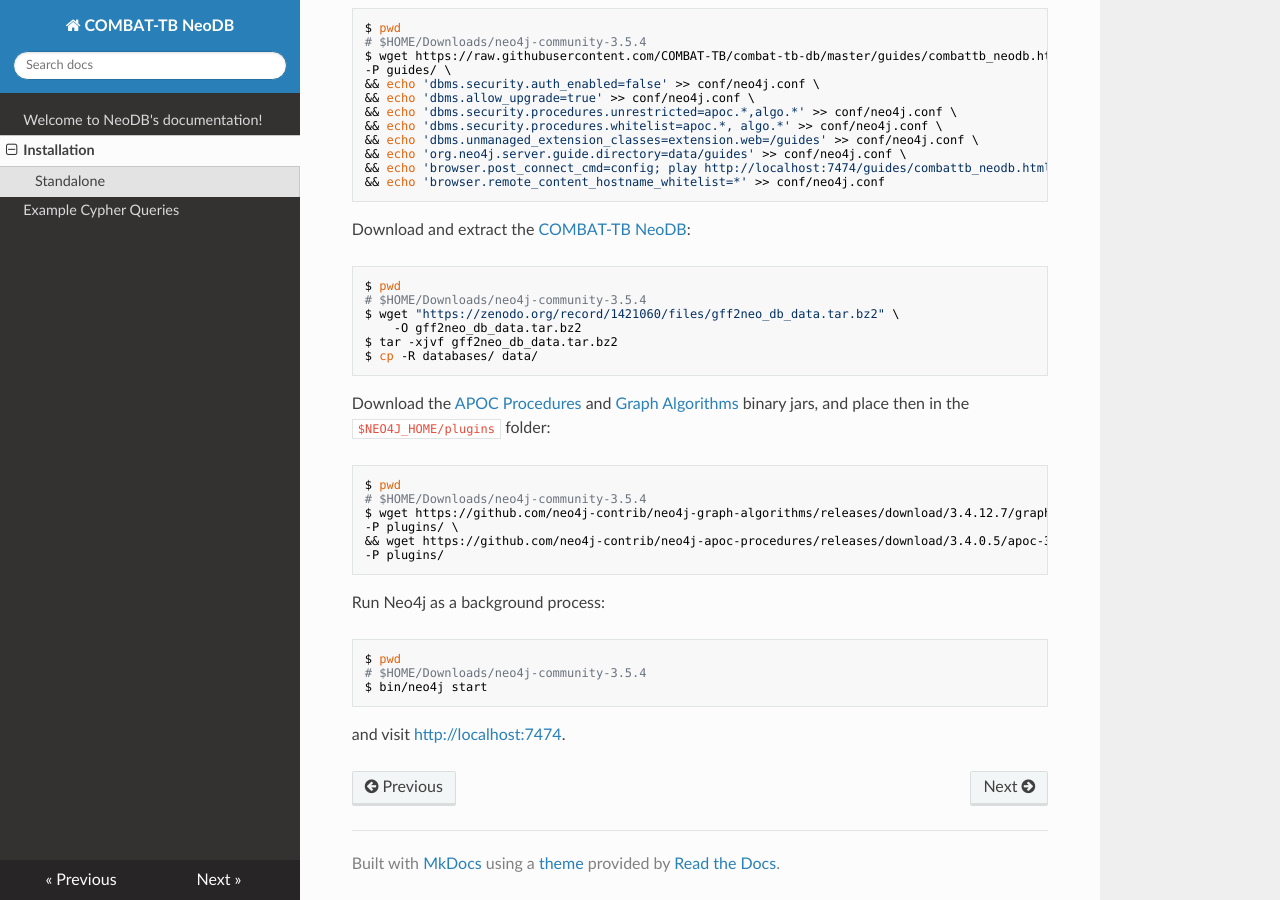
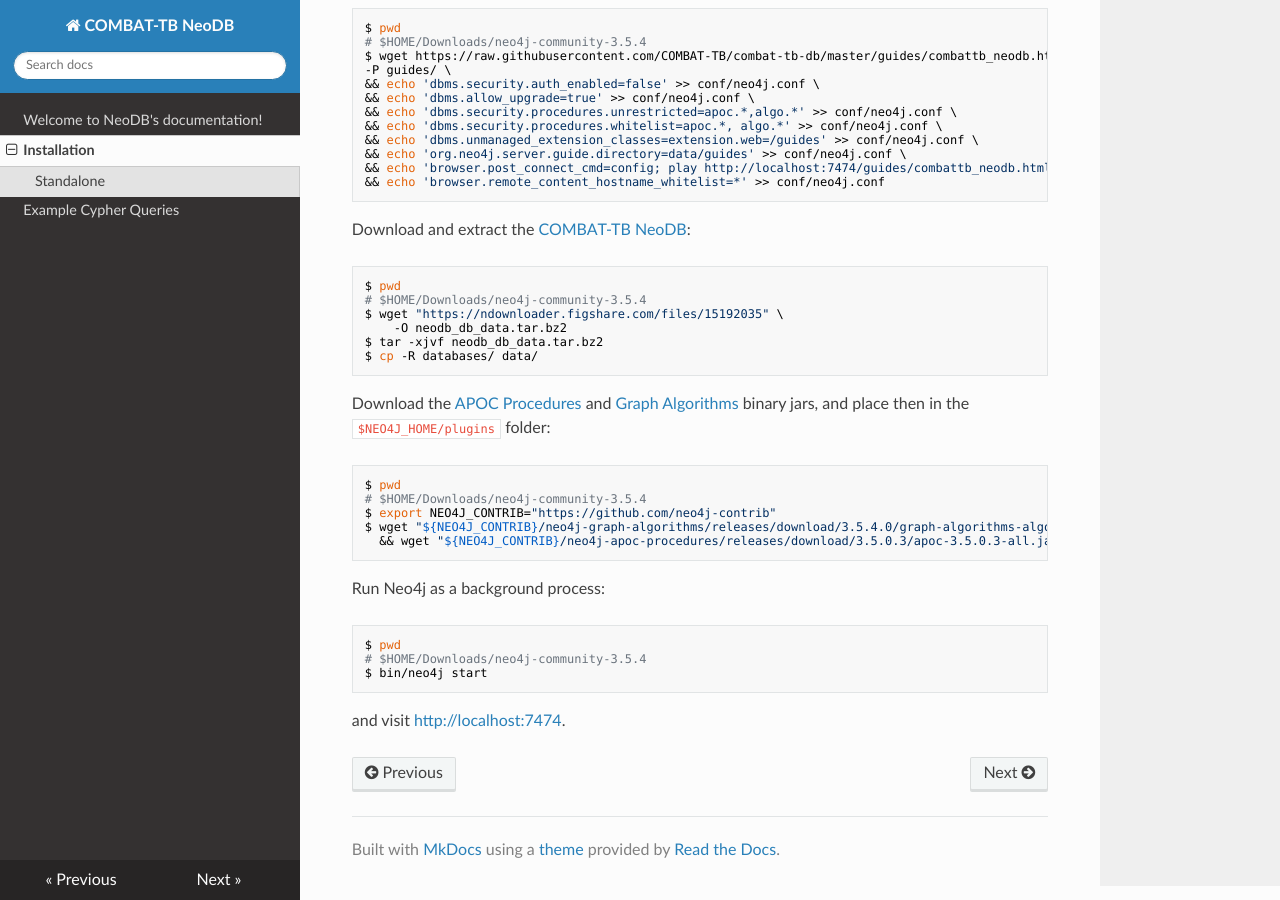
Before and after one commit to COMBAT-TB/combat-tb-neodb, an MkDocs documentation site: the page built from docs/installation.md, in a window 1280 px wide and 900 px high, scrolled down 1205 px. Built offline with MkDocs 1.6.1, drawn with Linux system fonts in a browser that asks for light colours; nearby versions of some CDN libraries.

Commit message:
Updated docs and guide.
Using Figshare.

Updated db and removed es.

````diff
--- a/docs/installation.md
+++ b/docs/installation.md
@@ -2,7 +2,7 @@
 
 The fastest was to get a local installation is by using `docker` and `docker-compose`
 
-**Prerequisites**
+_Prerequisites_
 
 - [docker](https://www.docker.com/)
 - [docker-compose](https://docs.docker.com/compose/overview/)
@@ -49,14 +49,14 @@
 && echo 'browser.remote_content_hostname_whitelist=*' >> conf/neo4j.conf
 ```
 
-Download and extract the [COMBAT-TB NeoDB](https://zenodo.org/record/1421060/files/gff2neo_db_data.tar.bz2?download=1):
+Download and extract the [COMBAT-TB NeoDB](https://ndownloader.figshare.com/files/15192035):
 
 ```sh
 $ pwd
 # $HOME/Downloads/neo4j-community-3.5.4
-$ wget "https://zenodo.org/record/1421060/files/gff2neo_db_data.tar.bz2" \
-    -O gff2neo_db_data.tar.bz2
-$ tar -xjvf gff2neo_db_data.tar.bz2
+$ wget "https://ndownloader.figshare.com/files/15192035" \
+    -O neodb_db_data.tar.bz2
+$ tar -xjvf neodb_db_data.tar.bz2
 $ cp -R databases/ data/
 ```
 
@@ -65,10 +65,9 @@
 ```sh
 $ pwd
 # $HOME/Downloads/neo4j-community-3.5.4
-$ wget https://github.com/neo4j-contrib/neo4j-graph-algorithms/releases/download/3.4.12.7/graph-algorithms-algo-3.4.12.7.jar \
--P plugins/ \
-&& wget https://github.com/neo4j-contrib/neo4j-apoc-procedures/releases/download/3.4.0.5/apoc-3.4.0.5-all.jar \
--P plugins/
+$ export NEO4J_CONTRIB="https://github.com/neo4j-contrib"
+$ wget "${NEO4J_CONTRIB}/neo4j-graph-algorithms/releases/download/3.5.4.0/graph-algorithms-algo-3.5.4.0.jar" -P plugins/ \
+  && wget "${NEO4J_CONTRIB}/neo4j-apoc-procedures/releases/download/3.5.0.3/apoc-3.5.0.3-all.jar" -P plugins/
 ```
 
 Run Neo4j as a background process:
````
Also changed, not shown: docker-compose.yml (+6 -6 lines), docs/example-cypher-queries.md (+8 -4 lines), docs/index.md (+6 -2 lines), docs/images/model.png (added), 4 other files.
